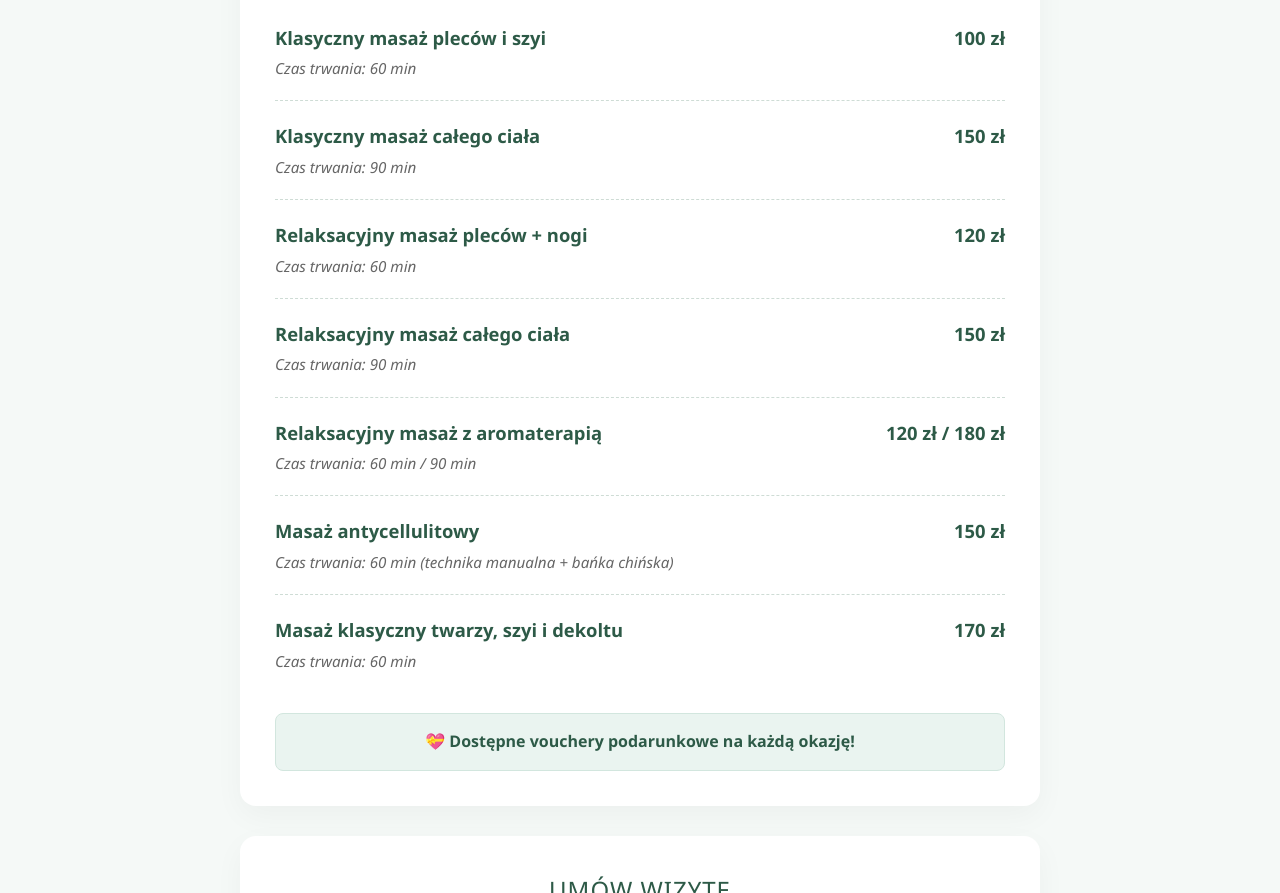
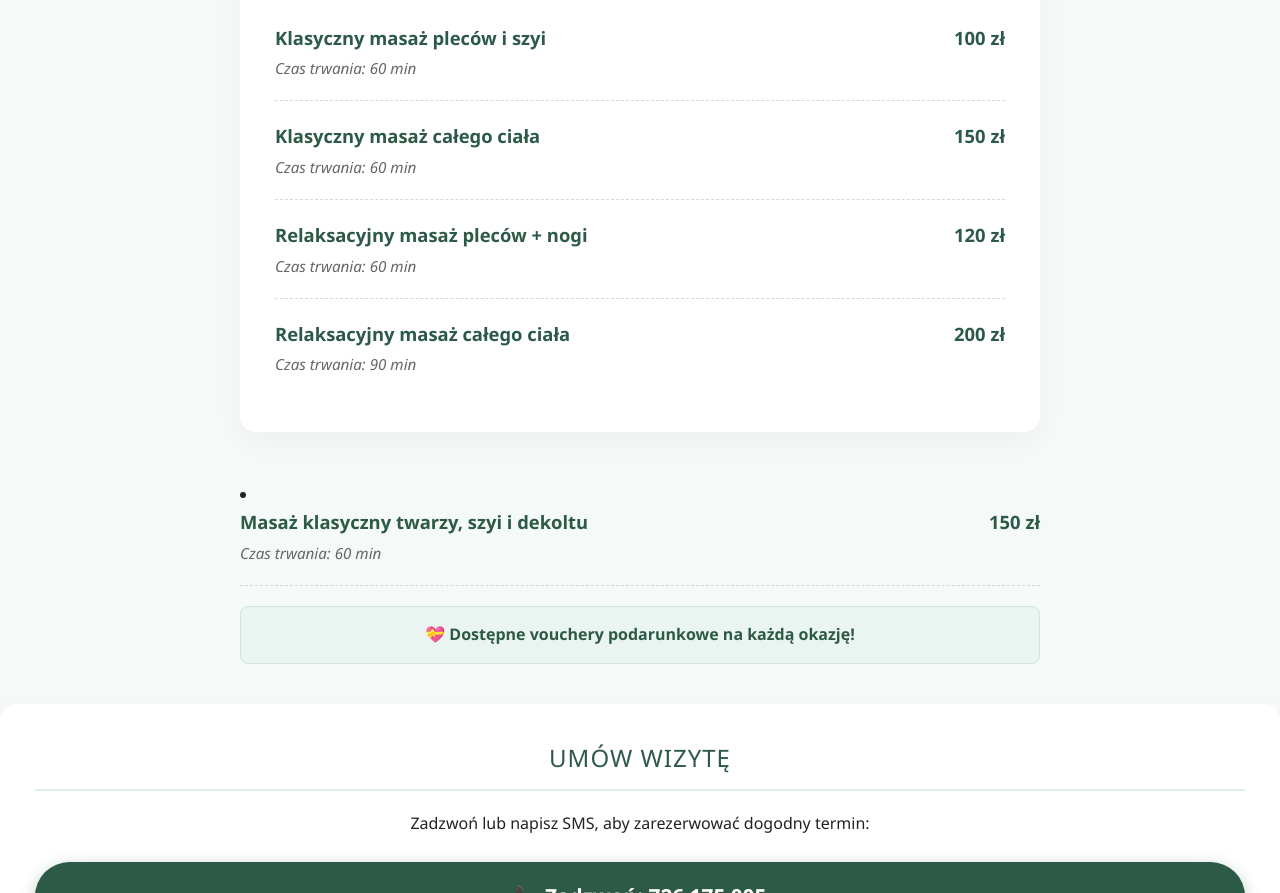
Before and after one commit to 5hx4kmvr72-del/vita-gabinet-masazu, a plain HTML site: page index.html in a window 1280 px wide. Shown: the part 507-1400 px from the top of the page. Drawn offline with Linux system fonts and the light colour scheme.

Commit message:
Update index.html

```diff
--- a/index.html
+++ b/index.html
@@ -64,7 +64,7 @@
                     <span>Klasyczny masaż całego ciała</span>
                     <span>150 zł</span>
                 </div>
-                <div class="price-time">Czas trwania: 90 min</div>
+                <div class="price-time">Czas trwania: 60 min</div>
             </li>
             <li class="price-item">
                 <div class="price-header">
@@ -76,28 +76,16 @@
             <li class="price-item">
                 <div class="price-header">
                     <span>Relaksacyjny masaż całego ciała</span>
-                    <span>150 zł</span>
+                    <span>200 zł</span>
                 </div>
                 <div class="price-time">Czas trwania: 90 min</div>
             </li>
-            <li class="price-item">
-                <div class="price-header">
-                    <span>Relaksacyjny masaż z aromaterapią</span>
-                    <span>120 zł / 180 zł</span>
                 </div>
-                <div class="price-time">Czas trwania: 60 min / 90 min</div>
-            </li>
-            <li class="price-item">
-                <div class="price-header">
-                    <span>Masaż antycellulitowy</span>
-                    <span>150 zł</span>
-                </div>
-                <div class="price-time">Czas trwania: 60 min (technika manualna + bańka chińska)</div>
             </li>
             <li class="price-item">
                 <div class="price-header">
                     <span>Masaż klasyczny twarzy, szyi i dekoltu</span>
-                    <span>170 zł</span>
+                    <span>150 zł</span>
                 </div>
                 <div class="price-time">Czas trwania: 60 min</div>
             </li>
```
